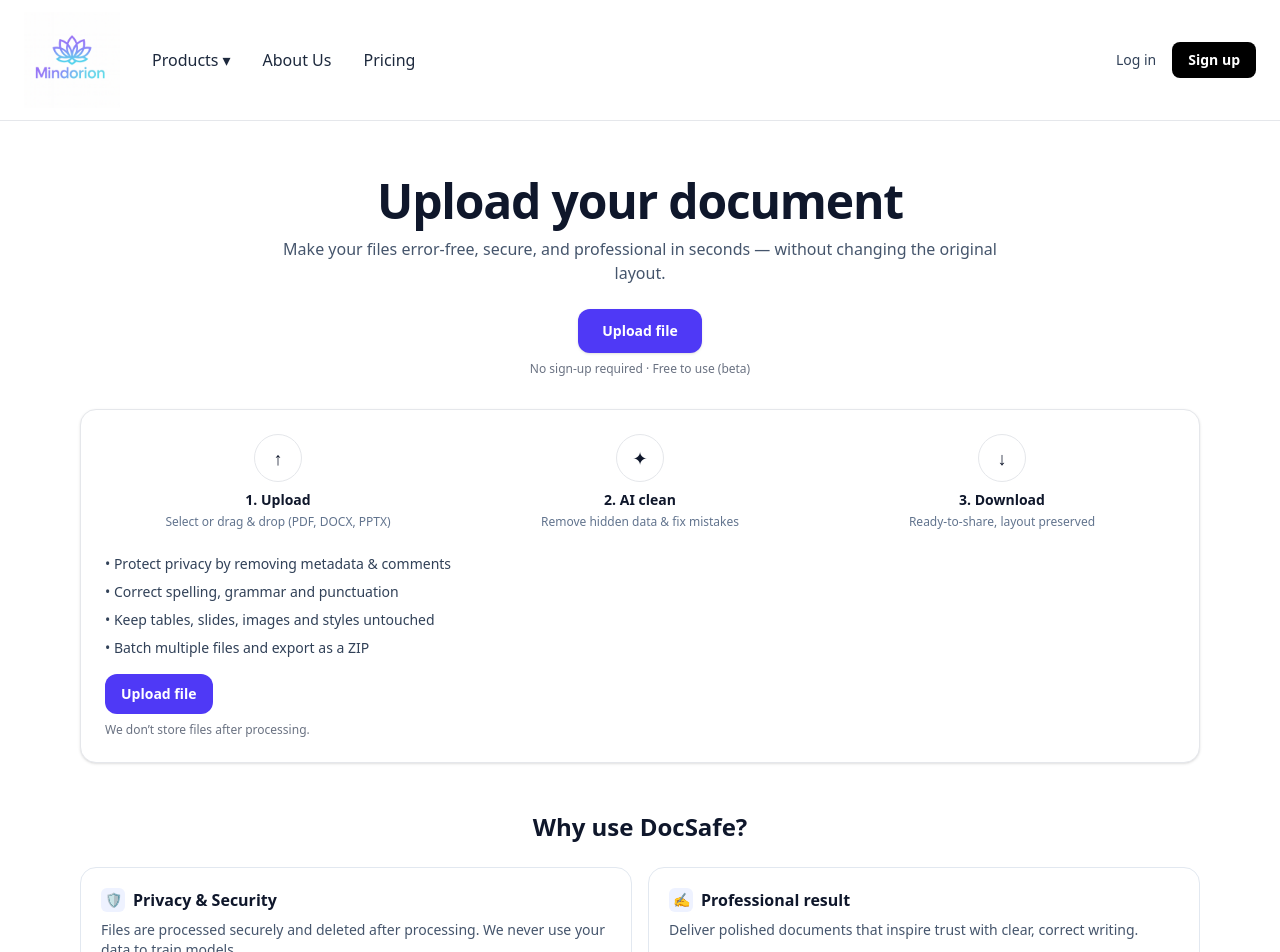
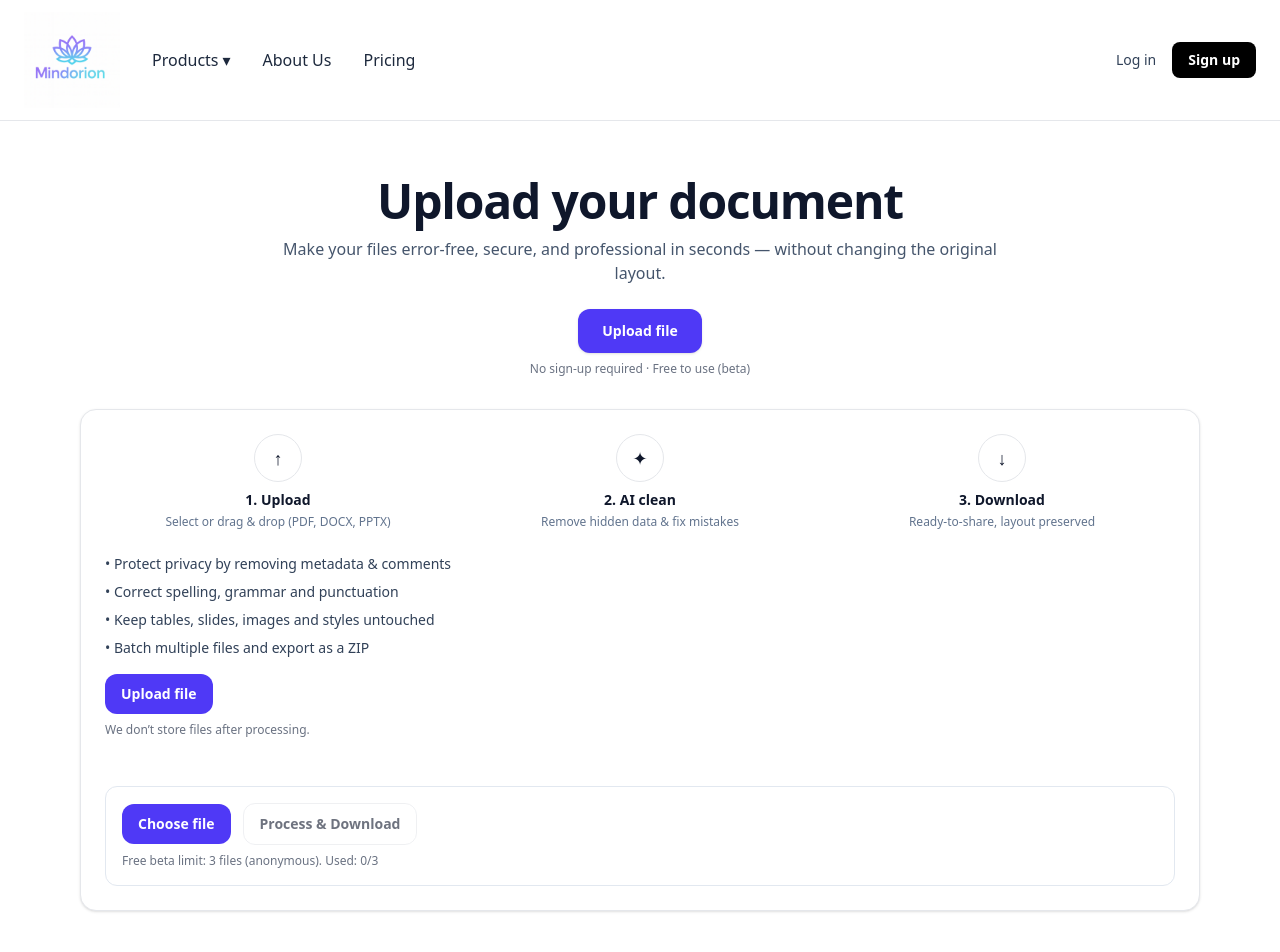
Before and after one commit to Docsafecompany/nextjs-enterprise-mindorion, a Next.js app: page /products/docsafe in a window 1280 px wide. Shown: the top 952 px of the page. Built offline with nearby package versions, Linux system fonts and the light colour scheme; no server answers.

Commit message:
fix: relaunch dev and trigger Vercel deploy

```diff
--- a/app/components/DocSafeUploader.tsx
+++ b/app/components/DocSafeUploader.tsx
@@ -2,7 +2,7 @@
 
 import React, { useCallback, useEffect, useRef, useState } from "react";
 
-/** Client-side mirror of the anonymous free quota */
+/** Anonymous free quota (same logic as before) */
 const FREE_LIMIT = 3;
 const KEY = "docsafe_free_used";
 
@@ -18,7 +18,14 @@ function setFreeUsed(n: number) {
   document.cookie = `${KEY}=${n}; Path=/; Max-Age=${60 * 60 * 24 * 2}; SameSite=Lax`;
 }
 
-export default function DocSafeUploader() {
+type Props = {
+  /** When true, renders a minimal UI: just file name + Process button (no big dropzone). */
+  compact?: boolean;
+  /** Optional: auto-process immediately after picking a file (compact mode only). */
+  autoProcessOnPick?: boolean;
+};
+
+export default function DocSafeUploader({ compact = false, autoProcessOnPick = false }: Props) {
   const inputRef = useRef<HTMLInputElement>(null);
   const [busy, setBusy] = useState(false);
   const [msg, setMsg] = useState<string | null>(null);
@@ -27,24 +34,22 @@ export default function DocSafeUploader() {
 
   const left = Math.max(FREE_LIMIT - used, 0);
 
-  /** Open file picker */
   const openPicker = () => inputRef.current?.click();
 
-  /** Listen to global event that triggers the picker */
+  // Allow outside buttons to open the picker
   useEffect(() => {
     const handler = () => openPicker();
-    // TS-safe add/remove
     window.addEventListener("docsafe:open-picker", handler as unknown as EventListener);
     return () => {
       window.removeEventListener("docsafe:open-picker", handler as unknown as EventListener);
     };
   }, []);
 
-  /** DnD helpers */
   const prevent = (e: React.DragEvent) => {
     e.preventDefault();
     e.stopPropagation();
   };
+
   const onDrop = useCallback((e: React.DragEvent<HTMLDivElement>) => {
     prevent(e);
     const files = e.dataTransfer?.files;
@@ -54,7 +59,6 @@ export default function DocSafeUploader() {
     }
   }, []);
 
-  /** Process (always V1 under the hood) */
   async function process(fileToUse: File | null) {
     if (!fileToUse) {
       openPicker();
@@ -81,10 +85,13 @@ export default function DocSafeUploader() {
         throw new Error(t || "Processing failed");
       }
 
+      // If upstream returns a downloadable stream, browser will trigger download automatically by navigation.
+      // If you return JSON/jobId instead, adapt here accordingly.
+
       const next = used + 1;
       setFreeUsed(next);
       setUsed(next);
-      setMsg("Processed successfully. (Hook your download here.)");
+      setMsg("Processed successfully.");
     } catch (e: any) {
       setMsg(e?.message || "Unexpected error");
     } finally {
@@ -92,23 +99,72 @@ export default function DocSafeUploader() {
     }
   }
 
+  const handlePicked = (f: File | null) => {
+    setFile(f);
+    setMsg(f ? `Selected: ${f.name}` : null);
+    if (f && compact && autoProcessOnPick) {
+      // Fire after a small tick so UI updates first
+      setTimeout(() => process(f), 50);
+    }
+  };
+
   return (
-    <div className="space-y-3">
-      {/* Hidden native input (double hide to avoid any “Choose file”) */}
+    <div className={compact ? "space-y-3" : "space-y-3"}>
+      {/* Hidden input (shared) */}
       <input
         ref={inputRef}
         type="file"
         accept=".pdf,.doc,.docx,.ppt,.pptx,application/pdf,application/vnd.openxmlformats-officedocument.wordprocessingml.document,application/vnd.openxmlformats-officedocument.presentationml.presentation"
         className="hidden"
-        style={{ display: "none" }}
-        onChange={(e) => {
-          const f = e.target.files?.[0] ?? null;
-          setFile(f);
-          setMsg(f ? `Selected: ${f.name}` : null);
-        }}
+        onChange={(e) => handlePicked(e.target.files?.[0] ?? null)}
       />
 
-      {/* Drag & drop + our custom “Upload file” button */}
+      {compact ? (
+        /* --- COMPACT UI: no dropzone, just actions and feedback --- */
+        <div className="rounded-xl border border-slate-200 bg-white p-4">
+          <div className="flex flex-wrap items-center gap-3">
+            <button
+              type="button"
+              onClick={openPicker}
+              disabled={busy}
+              className="rounded-xl bg-indigo-600 px-4 py-2.5 text-sm font-semibold text-white hover:bg-indigo-500 disabled:opacity-60"
+            >
+              {busy ? "Uploading…" : "Choose file"}
+            </button>
+            <button
+              type="button"
+              onClick={() => process(file)}
+              disabled={busy || !file}
+              className="rounded-xl border px-4 py-2.5 text-sm font-semibold hover:bg-gray-50 disabled:opacity-60"
+            >
+              Process & Download
+            </button>
+
+            {file && (
+              <span className="text-xs text-slate-600 truncate">Selected: {file.name}</span>
+            )}
+          </div>
+
+          <div className="mt-2 text-xs text-gray-500">
+            Free beta limit: {FREE_LIMIT} files (anonymous). Used:{" "}
+            {Math.min(used, FREE_LIMIT)}/{FREE_LIMIT}
+          </div>
+
+          {msg && (
+            <div className="mt-2 rounded-lg bg-gray-50 px-3 py-2 text-xs text-gray-700">
+              {msg} ·{" "}
+              <a href="/pricing" className="font-semibold text-indigo-600 hover:text-indigo-500">
+                Pricing
+              </a>{" "}
+              •{" "}
+              <a href="/sign-up" className="font-semibold text-indigo-600 hover:text-indigo-500">
+                Create account
+              </a>
+            </div>
+          )}
+        </div>
+      ) : (
+        /* --- FULL UI (kept for future if you re-enable the big dropzone) --- */
         <div
           onDragOver={prevent}
           onDragEnter={prevent}
@@ -132,10 +188,8 @@ export default function DocSafeUploader() {
               Selected file: <span className="font-semibold">{file.name}</span>
             </div>
           )}
-      </div>
 
-      {/* Process button */}
-      <div className="flex items-center justify-start">
+          <div className="mt-4">
             <button
               type="button"
               onClick={() => process(file)}
@@ -146,21 +200,16 @@ export default function DocSafeUploader() {
             </button>
           </div>
 
-      {/* Quota + feedback */}
-      <div className="text-xs text-gray-500">
-        Free beta limit: {FREE_LIMIT} files (anonymous). Used: {Math.min(used, FREE_LIMIT)}/{FREE_LIMIT}
+          <div className="mt-2 text-xs text-gray-500">
+            Free beta limit: {FREE_LIMIT} files (anonymous). Used: {Math.min(used, FREE_LIMIT)}/
+            {FREE_LIMIT}
           </div>
 
           {msg && (
-        <div className="rounded-lg bg-gray-50 px-3 py-2 text-xs text-gray-700">
-          {msg}{" "}
-          <a href="/pricing" className="font-semibold text-indigo-600 hover:text-indigo-500">
-            Pricing
-          </a>{" "}
-          •{" "}
-          <a href="/sign-up" className="font-semibold text-indigo-600 hover:text-indigo-500">
-            Create account
-          </a>
+            <div className="mt-2 rounded-lg bg-gray-50 px-3 py-2 text-xs text-gray-700">
+              {msg}
+            </div>
+          )}
         </div>
       )}
     </div>
--- a/app/products/docsafe/page.tsx
+++ b/app/products/docsafe/page.tsx
@@ -119,10 +119,10 @@ export default function DocSafePage() {
             </div>
           </div>
 
-          {/* Uploader monté mais invisible (permet d'ouvrir le picker sans afficher la dropzone) */}
-          <div className="sr-only" aria-hidden>
-            <DocSafeUploader />
-          </div>
+          {/* Compact uploader visible (no big dropzone) */}
+<div className="mt-4">
+  <DocSafeUploader compact />
+</div>
         </div>
       </section>
 
```
Lines whose indentation alone changed are shown as unchanged.
